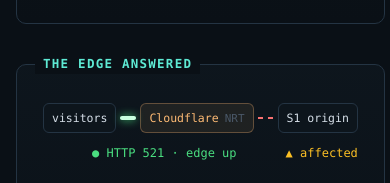
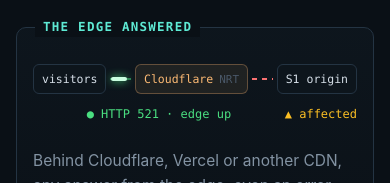
Before and after one commit to Michael-YS/topophany, a plain HTML site: page site/public/index.html in a window 390 px wide. Shown: the part 3458-3641 px from the top of the page. Drawn offline with Linux system fonts and the light colour scheme; animation ran at ten frames a second.

Commit message:
site: fit the Semantics panels on narrow screens
Below 900 pixels the Semantics section's panels share one grid column of
1fr, whose least width is that of its widest content, so the evidence
table, the edge diagram and the incident's evidence pushed it past the
screen: the page scrolled sideways by 10 pixels on a 375-pixel phone and
65 on a 320-pixel one. The column now may shrink to the screen, as the
two-column layout's already could; below 420 pixels panels are padded
less and the edge diagram's names wrap, so it fits down to 320 in every
language.

```diff
--- a/site/public/css/site.css
+++ b/site/public/css/site.css
@@ -417,7 +417,9 @@ em.unknown { color: var(--unknown); font-family: var(--mono); font-size: .92em;
 .panel > p em { font-style: normal; color: var(--unknown); font-family: var(--mono); font-size: .92em; }
 .grid-2 { display: grid; grid-template-columns: repeat(2, minmax(0, 1fr)); gap: 40px 28px; }
 .grid-3 { display: grid; grid-template-columns: repeat(3, minmax(0, 1fr)); gap: 32px; }
-@media (max-width: 900px) { .grid-2, .grid-3 { grid-template-columns: 1fr; } }
+/* One column may be no wider than the screen, whatever a panel holds. */
+@media (max-width: 900px) { .grid-2, .grid-3 { grid-template-columns: minmax(0, 1fr); } }
+@media (max-width: 420px) { .panel { padding: 28px 16px 20px; } }
 
 .tui-table { font: 13px/1.5 var(--mono); }
 .tui-table .tr { display: grid; grid-template-columns: minmax(0, 1.2fr) minmax(0, 1.65fr) 60px; gap: 14px; padding: 9px 10px; border-bottom: 1px solid var(--line-soft); align-items: baseline; }
@@ -476,6 +478,10 @@ em.unknown { color: var(--unknown); font-family: var(--mono); font-size: .92em;
 @media (max-width: 560px) {
   .edge { font-size: 11.5px; }
   .chip { padding: 6px 8px; }
+}
+@media (max-width: 420px) {
+  .edge-row { grid-template-columns: auto minmax(12px, 1fr) auto minmax(12px, 1fr) auto; }
+  .chip { white-space: normal; flex-wrap: wrap; }
 }
 
 .incident {
```
Also changed, not shown: CHANGELOG.md.
